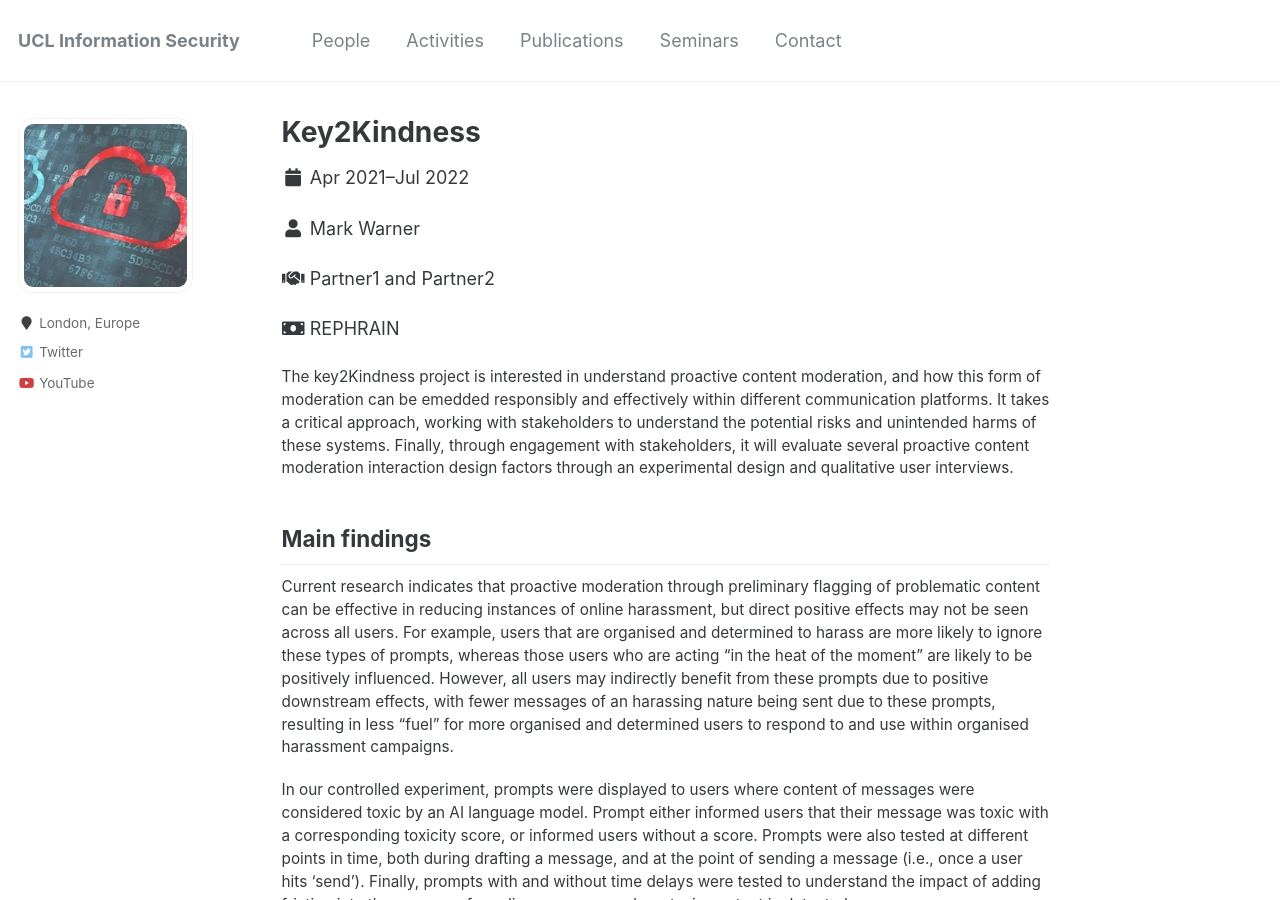
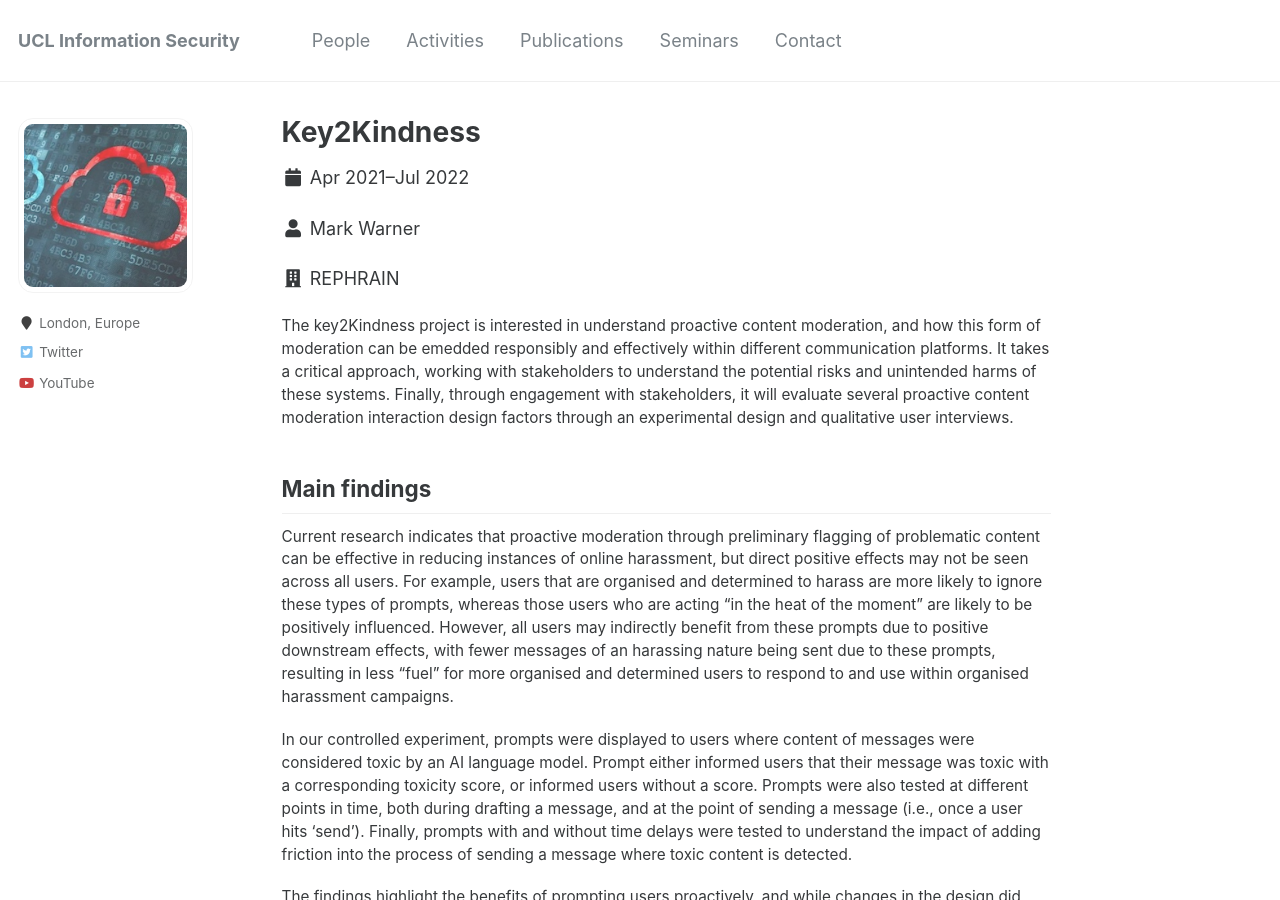
Before and after one commit to uclisec/uclisec.github.io, a Jekyll site: the page built from _projects/KEY2KINDNESS.md, in a window 1280 px wide and 900 px high. Built offline with Jekyll 4.4.1, drawn with Linux system fonts in a browser that asks for light colours.

Commit message:
update funder logo

```diff
--- a/_includes/funder.html
+++ b/_includes/funder.html
@@ -2,6 +2,6 @@
 {%- assign funderCount = funder | size -%}
 {% if funderCount == 0 %}
 {% else %}
-  <i class="fa fa-fw fa-money-bill"></i>
+  <i class="fa fa-fw fa-building"></i>
   {{ funder }}</p>
   {% endif %}
--- a/_layouts/project.html
+++ b/_layouts/project.html
@@ -38,8 +38,8 @@ layout: default
         {% if page.talk_type %}<p>{{page.talk_type}} at {{ page.venue }},  {{page.location}} {% endif %}
 
         <p>{% include multiauthor.html authors=page.authors  %}</p>
+        <p>{% include funder.html funder=page.funder  %}</p>
         <p>{% include partners.html partners=page.partners  %}</p>
-        <p>{% include funder.html funder=page.funder  %}</p>
         </header>
       {% endunless %}
 
--- a/_projects/KEY2KINDNESS.md
+++ b/_projects/KEY2KINDNESS.md
@@ -5,9 +5,6 @@ excerpt: "Key2Kindness is an interdisciplinary project exploring the role of pro
 authors:
 - Mark Warner
 funder: REPHRAIN
-partners:
-- Partner1
-- Partner2
 date: 2021-04-02
 endDate: 2022-07-31
 ---
```
